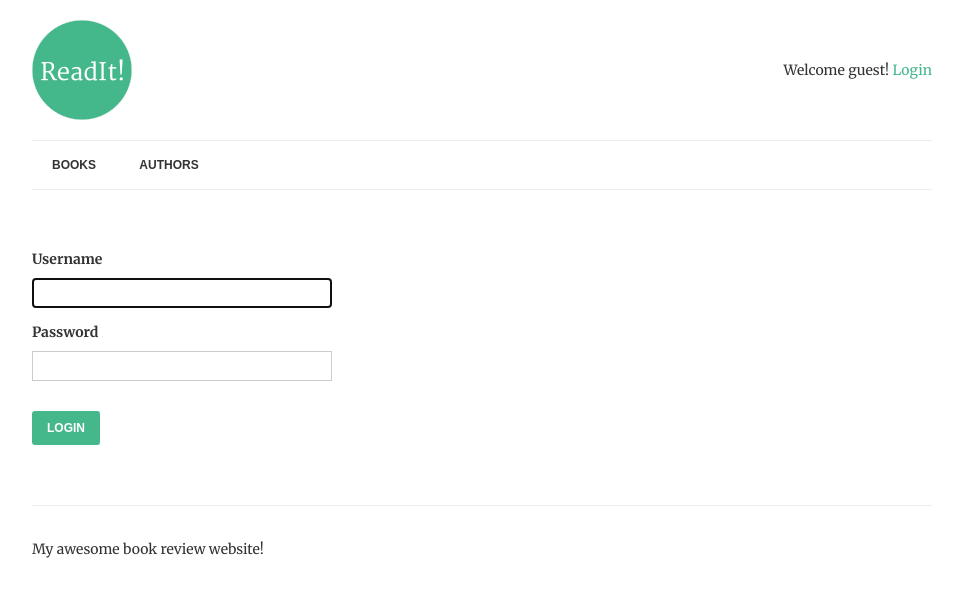
After one commit to Kennedy-Njeri/clean-django-project, a Django app: page /login/ in a window 1280 px wide. The commit adds this page. Shown: the top 597 px of the page, without its empty margins (158-1121 px from the left). Run offline with Django 3.2, Linux system fonts and the light colour scheme.

Commit message:
login, logout users functionalities

```diff
--- a/books/templates/base.html
+++ b/books/templates/base.html
@@ -17,9 +17,9 @@
 				<img src="{% static 'img/logo.png' %}" alt="ReadIt!" class="logo"/>
 				<div class="welcome">
 					{% if request.user.is_authenticated %}
-						<p>Hello {{ request.user.username|title }}, you last logged in at {{ request.user.last_login|date:"D d M Y" }}</p>
+						<p>Hello {{ request.user.username|title }}, you last logged in at {{ request.user.last_login|date:"D d M Y" }}. <a href="{% url 'logout' %}">Logout</a></p>
 					{% else %}
-						<p>Welcome guest!</p>
+						<p>Welcome guest! <a href="{% url 'login' %}">Login</a></p>
 					{% endif %}
 				</div>
 			</header>
--- /dev/null
+++ b/books/templates/login.html
@@ -0,0 +1,21 @@
+{% extends "base.html" %}
+
+{% block content %}
+    <form method="post" action="{% url 'login' %}">
+        {% csrf_token %}
+
+        <label>{{ form.username.label }}</label>
+        {{ form.username }}
+
+        <label>{{ form.password.label }}</label>
+        {{ form.password }}
+
+        {% if form.errors %}
+            <div class="form-error">
+                <span>Your username and password didn't match. Please try again.</span>
+            </div>
+        {% endif %}
+        <input type="hidden" name="next" value="{% url 'review-books' %}" />
+        <input type="submit" value="login" />
+    </form>
+{% endblock %}
--- /dev/null
+++ b/books/templates/logout.html
@@ -0,0 +1,5 @@
+{% extends "base.html" %}
+{% block content %}
+    <h2>You have been logged out</h2>
+
+{% endblock content %}
--- a/books/urls.py
+++ b/books/urls.py
@@ -1,11 +1,13 @@
 from django.urls import path
 from django.conf.urls import url
+from django.contrib.auth import views as auth_views
 from . import views
 from django.contrib.auth.decorators import login_required
 
 
 urlpatterns = [
-
+    path('logout/', auth_views.LogoutView.as_view(template_name='logout.html'), name='logout'),
+    path('login/', auth_views.LoginView.as_view(template_name='login.html'), name='login'),
     path('', views.list_books, name='books'),
     path('authors/', views.AuthorList.as_view(), name='authors'),
     url(r'^books/(?P<pk>[-\w]+)/$', views.BookDetail.as_view(), name="book-detail"),
```
Also changed, not shown: db.sqlite3.
